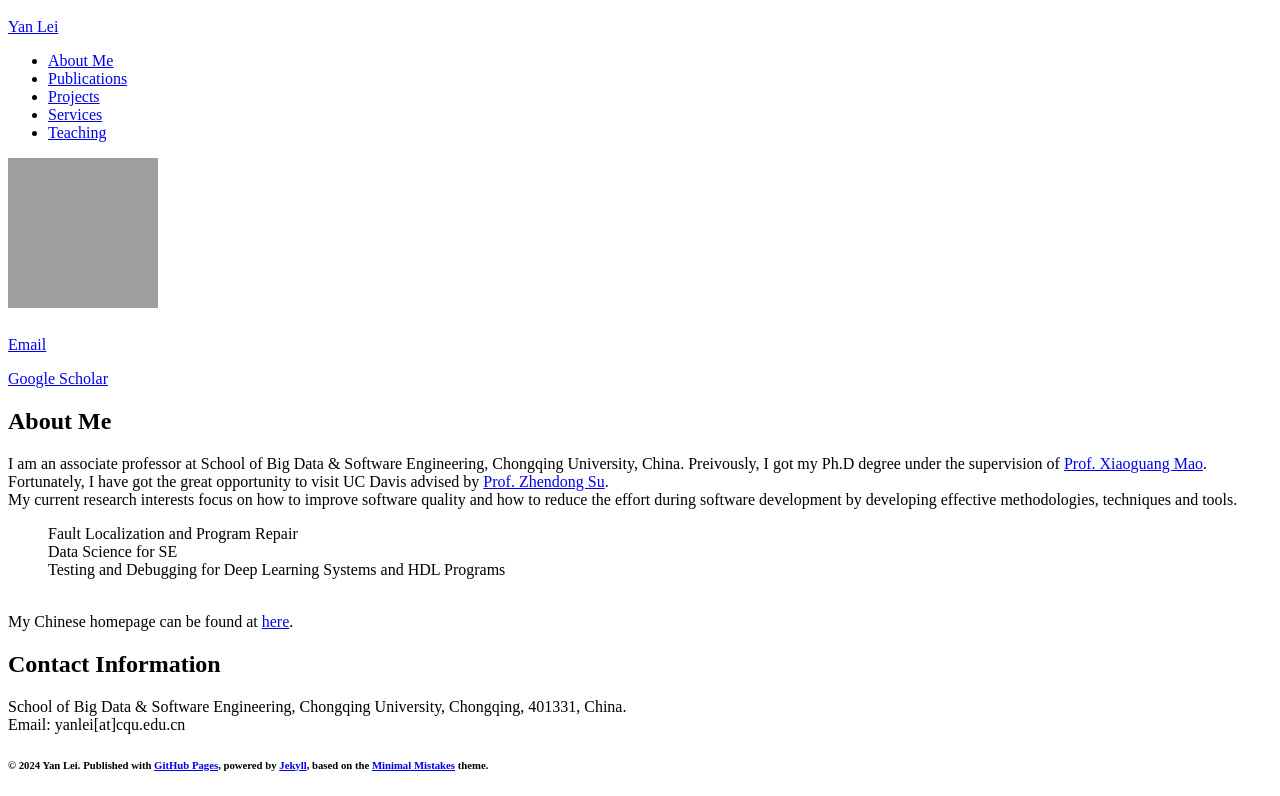
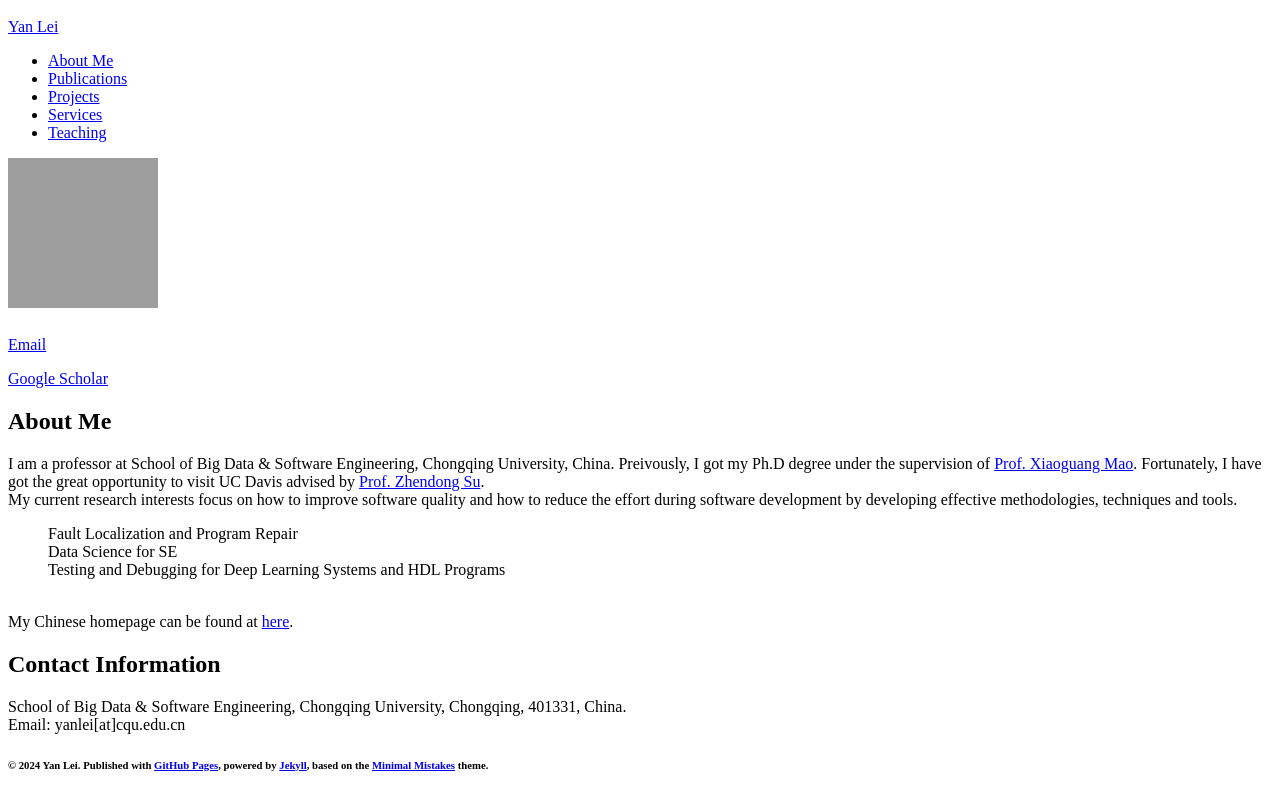
Before and after one commit to yanlei-cs/yanlei-cs.github.io, a Jekyll site: the page built from index.md, in a window 1280 px wide. Shown: the part 108-904 px from the top of the page. Built offline with Jekyll 4.4.1, drawn with Linux system fonts in a browser that asks for light colours; nearby versions of some CDN libraries; comment, search, counter and statistics services are not loaded; our own code applies the rules of GitHub Pages for plain Markdown files.

Commit message:
Update index.md

```diff
--- a/index.md
+++ b/index.md
@@ -5,7 +5,7 @@ align: left
 
 ## About Me
 
-<P>I am an associate professor at School of Big Data & Software Engineering, Chongqing University, China. Preivously, I got my Ph.D degree under the supervision of <a href="https://www.researchgate.net/profile/Xiaoguang-Mao">Prof. Xiaoguang Mao</a>. Fortunately, I have got the great opportunity to visit UC Davis advised by <a href="https://people.inf.ethz.ch/suz/">Prof. Zhendong Su</a>.<br>
+<P>I am a professor at School of Big Data & Software Engineering, Chongqing University, China. Preivously, I got my Ph.D degree under the supervision of <a href="https://www.researchgate.net/profile/Xiaoguang-Mao">Prof. Xiaoguang Mao</a>. Fortunately, I have got the great opportunity to visit UC Davis advised by <a href="https://people.inf.ethz.ch/suz/">Prof. Zhendong Su</a>.<br>
 My current research interests focus on how to improve software quality and how to reduce the effort during software development by developing effective methodologies, techniques and tools.<br>
 <UL style="LIST-STYLE-TYPE: none">
 <LI>Fault Localization and Program Repair</LI>
```
